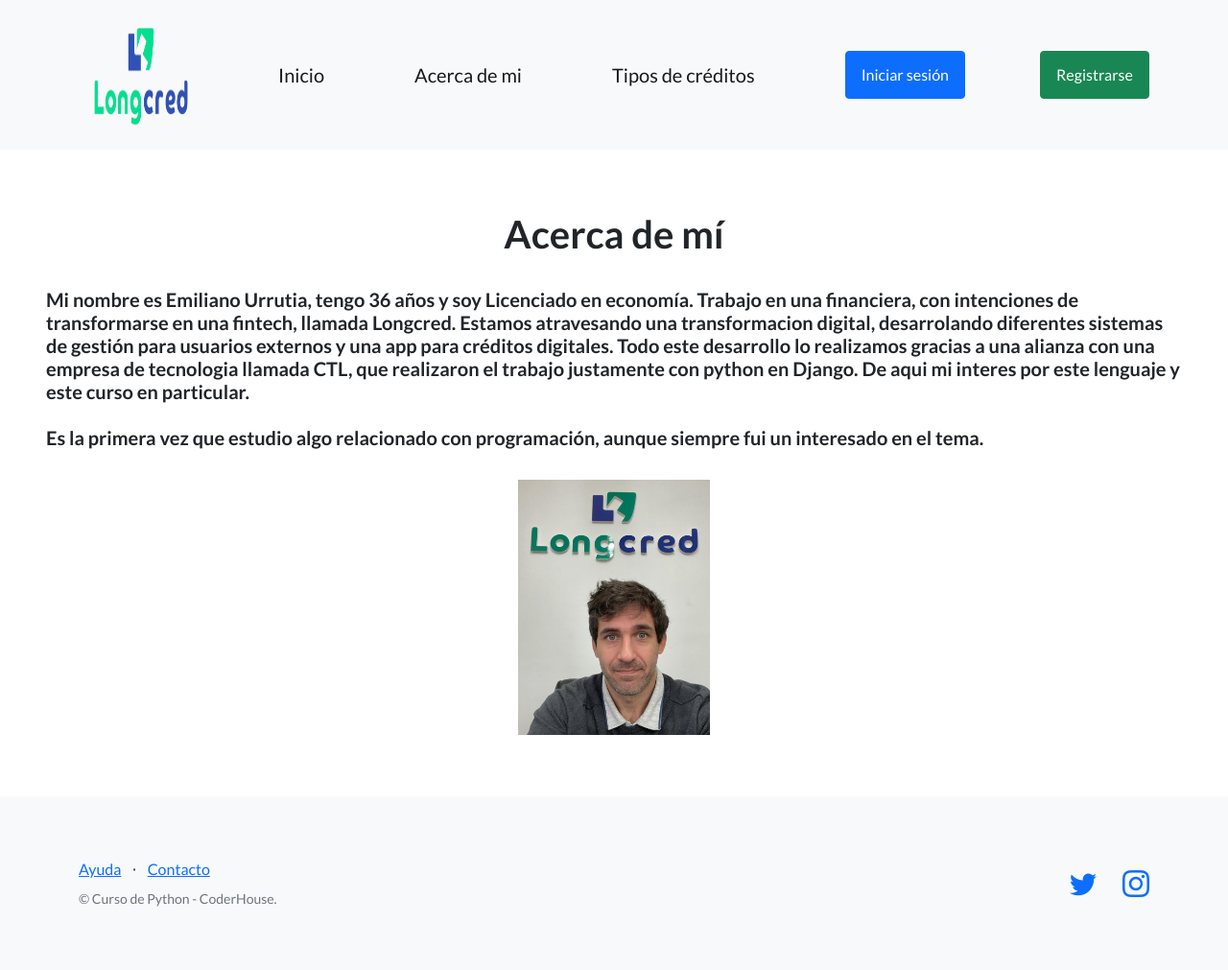
After one commit to emiurru/Proyecto-final-Urrutia, a Django app: page /about/ in a window 1280 px wide. The commit adds this page. Shown: the whole page at 96% size. Run offline with Django 4.2, Linux system fonts and the light colour scheme; some libraries are stand-ins or nearby versions.

Commit message:
Agregue pagina acerca de mi

```diff
--- /dev/null
+++ b/app_creditos/templates/app_creditos/about.html
@@ -0,0 +1,25 @@
+{% extends "app_creditos/base.html" %}
+{% load static %}
+{% block contenido %}
+<div class="text-center">
+    <h1>Acerca de mí</h1>
+</div>
+<div class="text-justify">
+    <br>
+    <h5> Mi nombre es Emiliano Urrutia, tengo 36 años y soy Licenciado en economía. Trabajo en una financiera, con intenciones de
+        transformarse en una fintech, llamada Longcred. Estamos atravesando una transformacion digital, desarrolando diferentes sistemas
+     de gestión para usuarios externos y una app para créditos digitales. Todo este desarrollo lo realizamos gracias a una alianza con una empresa
+     de tecnologia llamada CTL, que realizaron el trabajo justamente con python en Django. De aqui mi interes por este lenguaje y este curso en particular.
+     <br>
+     <br>
+     Es la primera vez que estudio algo relacionado con programación, aunque siempre fui un interesado en el tema.
+     <br>
+     <br>
+
+     </h5>
+
+</div>
+<div class="text-center">
+    <img width="200" height="266" alt="" sizes="(max-width: 78px) 10vw, 78px" src="{% static 'img/emi.jpeg' %}" alt="Logo">
+</div>
+{% endblock contenido %}
--- a/app_creditos/templates/app_creditos/base.html
+++ b/app_creditos/templates/app_creditos/base.html
@@ -26,11 +26,13 @@
                 <img width="130" height="140" alt="" sizes="(max-width: 78px) 10vw, 78px" src="{% static 'img/logo.png' %}" alt="Logo">
                 {% if not user.is_authenticated %}
                 <a class="navbar-brand" href="{% url 'inicio' %}">Inicio</a>
+                <a class="navbar-brand" href="{% url 'about' %}">Acerca de mi</a>
                 <a class="navbar-brand" href="{% url 'lista_tipo_creditos' %}">Tipos de créditos</a>
                 <a class="btn btn-primary" href="{% url 'login' %}">Iniciar sesión</a>
                 <a class="btn btn-success" href="{% url 'registro' %}">Registrarse</a>
                 {% else %}
                 <a class="navbar-brand" href="{% url 'inicio' %}">Inicio</a>
+                <a class="navbar-brand" href="{% url 'about' %}">Acerca de mi</a>
                 <a class="navbar-brand" href="{% url 'lista_tipo_creditos' %}">Tipos de créditos</a>
                 <a class="navbar-brand" href="{% url 'lista_creditos' %}">Créditos</a>
                 {% if user.is_superuser %}
--- a/app_creditos/views.py
+++ b/app_creditos/views.py
@@ -1,5 +1,5 @@
 from typing import Any, Dict
-from django.shortcuts import render, redirect, get_object_or_404
+from django.shortcuts import render, redirect
 from django.urls import reverse, reverse_lazy
 from app_creditos.models import Clientes, Tipo_Credito, Creditos
 from .utils import calcular_descuento_cheque
--- a/sistema_longcred/urls.py
+++ b/sistema_longcred/urls.py
@@ -1,6 +1,6 @@
 from django.contrib import admin
 from django.urls import path, include
-from .views import inicio
+from .views import inicio, about
 
 from django.conf import settings
 from django.conf.urls.static import static
@@ -9,7 +9,9 @@ urlpatterns = [
     path('admin/', admin.site.urls),
     path('', inicio, name='inicio'),
     path('app-creditos/', include('app_creditos.urls')),
-    path('perfiles/', include('perfiles.urls'))
+    path('perfiles/', include('perfiles.urls')),
+    path('about/', about, name='about'),
+
 ]
 
 
--- a/sistema_longcred/views.py
+++ b/sistema_longcred/views.py
@@ -18,3 +18,12 @@ def inicio(request):
         context=contexto,
     )
     return http_response
+
+def about(request):
+    contexto = {}
+    http_response = render(
+        request=request,
+        template_name='app_creditos/about.html',
+        context=contexto,
+    )
+    return http_response
```
Also changed, not shown: static/img/emi.jpeg (added).
